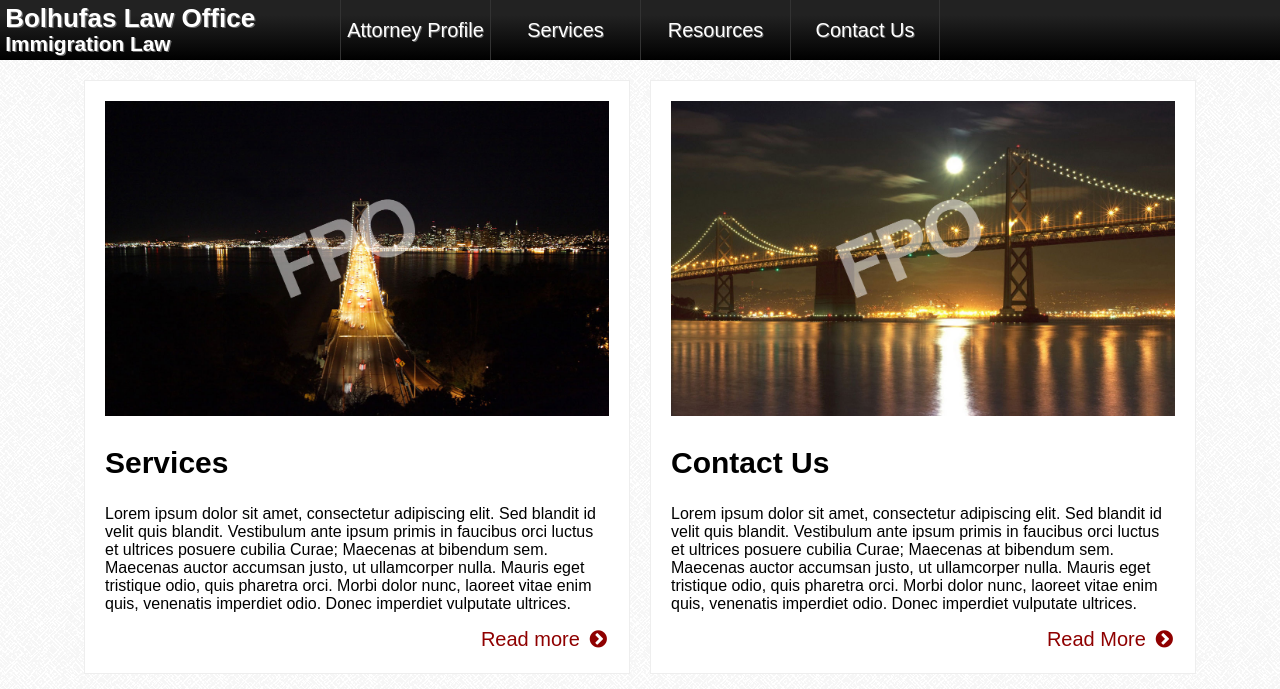
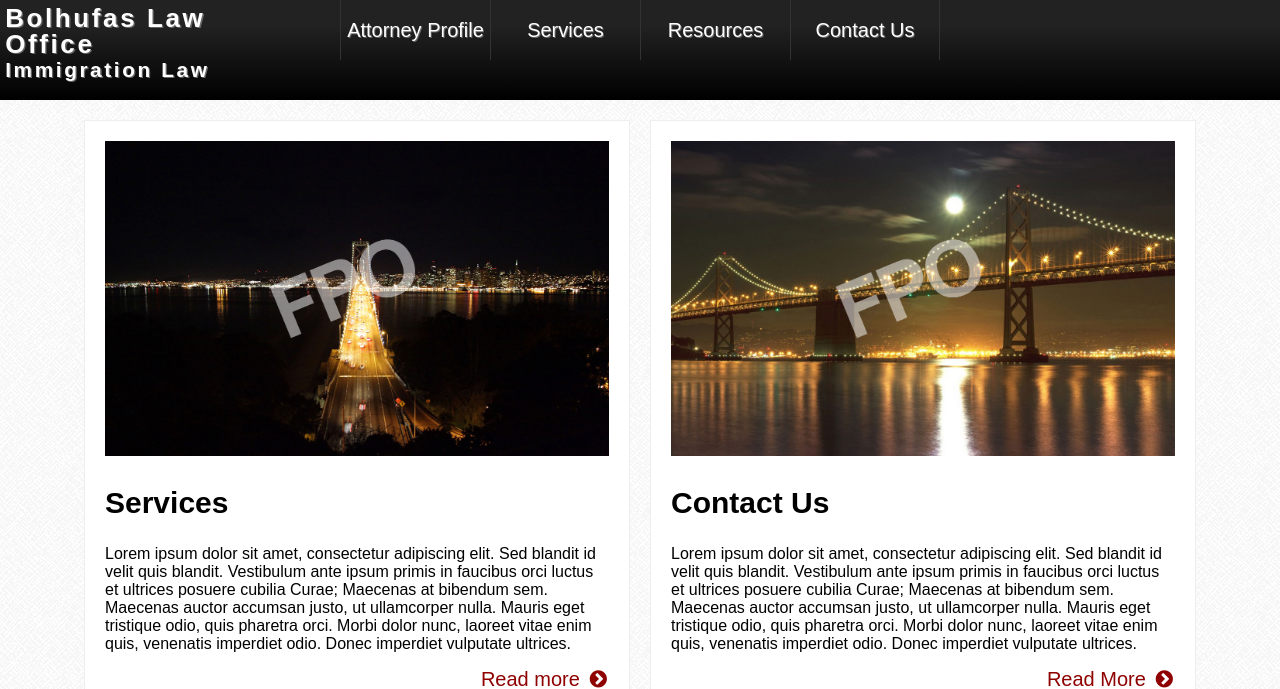
Before and after one commit to mv2sa/bolhufasLaw, a PHP site: page /index.html in a window 1280 px wide. Shown: the top 689 px of the page. Run offline with PHP 8.4, Linux system fonts and the light colour scheme; some libraries are stand-ins or nearby versions; some web fonts are replaced.

Commit message:
Added Letter Spacing to "Office", had to change the height of the navigation bar in order to fit Immigration Law in the navigation bar

```diff
--- a/css/main.css
+++ b/css/main.css
@@ -45,7 +45,7 @@ body {
     position: relative;
     width: 100%;
     background-color: #000;
-    height: 3em;
+    height: 5em;
 }
 
 #h-headerWrapper h1#logo {
@@ -61,6 +61,7 @@ body {
     color: inherit;
     text-decoration: inherit;
     text-shadow: 0.05em 0.05em #666;
+    letter-spacing: 0.1em;
 }
 
 #h-headerWrapper h1#logo a span {
```
